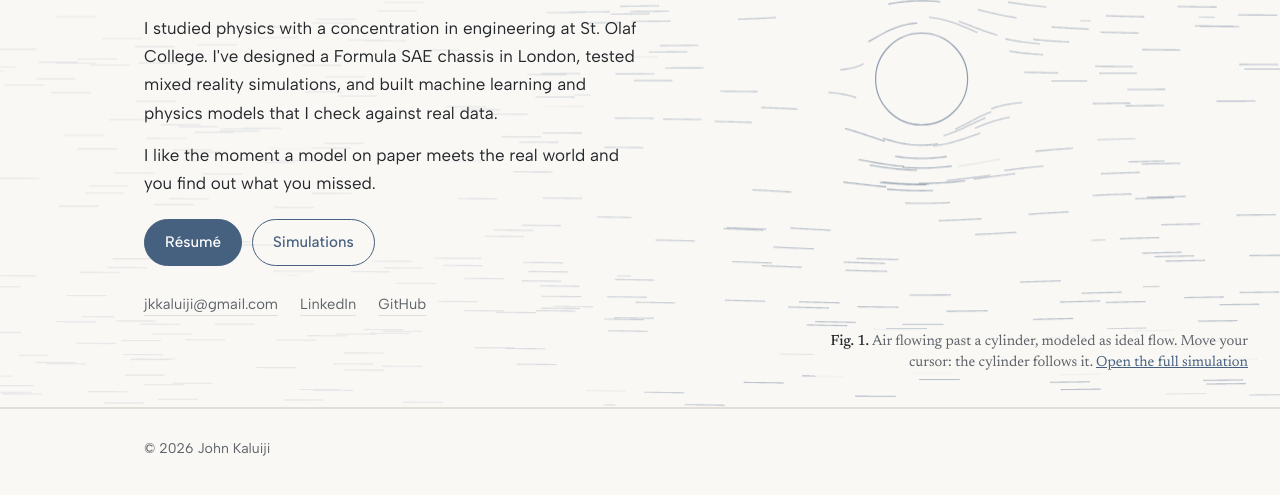
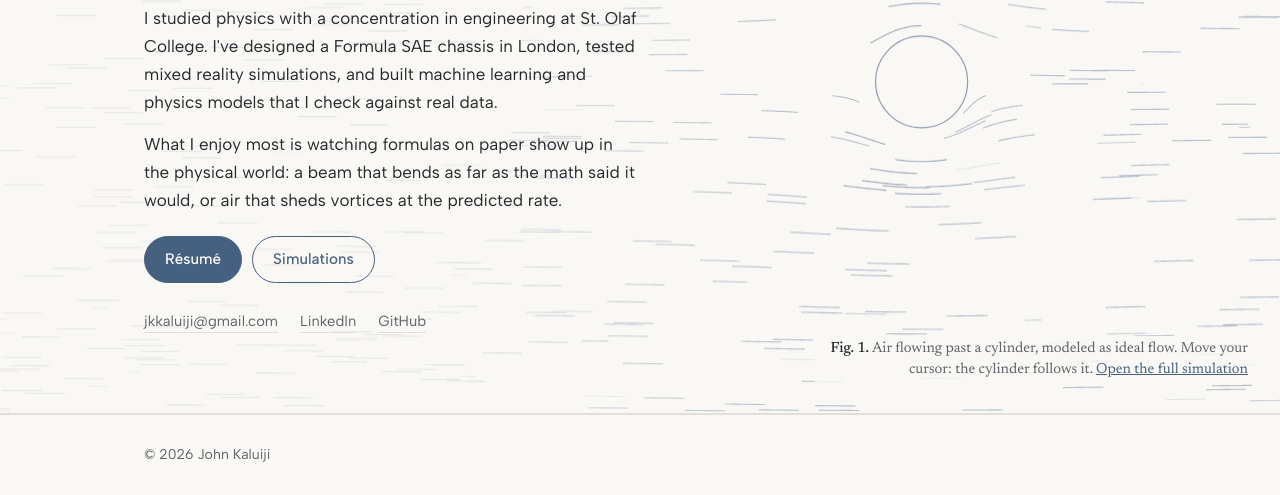
Before and after one commit to kaluij1/kaluij1.github.io, a plain HTML site: page index.html in a window 1280 px wide. Shown: the part 325-820 px from the top of the page. Drawn offline with Linux system fonts and the light colour scheme; animation ran at ten frames a second.

Commit message:
Rewrite landing page bio
Co-Authored-By: Claude Opus 5.5 <noreply@anthropic.com>
Claude-Session: https://claude.ai/code/session_01Q8FnQhzMq2KPFGrStP899u

```diff
--- a/index.html
+++ b/index.html
@@ -34,7 +34,7 @@
         <h1 id="hero-line">John Kaluiji</h1>
         <p class="role">Physics graduate · engineering, simulation and data</p>
         <p>I studied physics with a concentration in engineering at St. Olaf College. I've designed a Formula SAE chassis in London, tested mixed reality simulations, and built machine learning and physics models that I check against real data.</p>
-        <p>I like the moment a model on paper meets the real world and you find out what you missed.</p>
+        <p>What I enjoy most is watching formulas on paper show up in the physical world: a beam that bends as far as the math said it would, or air that sheds vortices at the predicted rate.</p>
         <div class="hero-actions">
           <a class="btn-solid" href="resume.html">Résumé</a>
           <a class="btn-line" href="simulations.html">Simulations</a>
```
